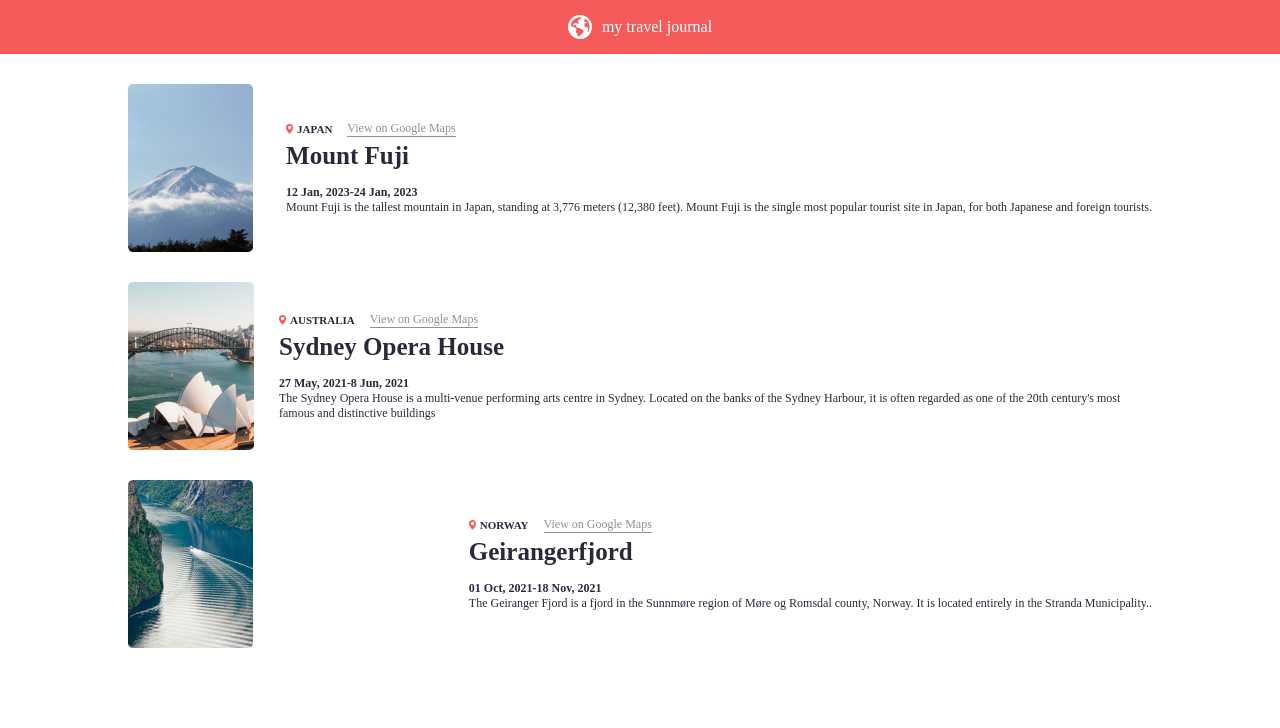
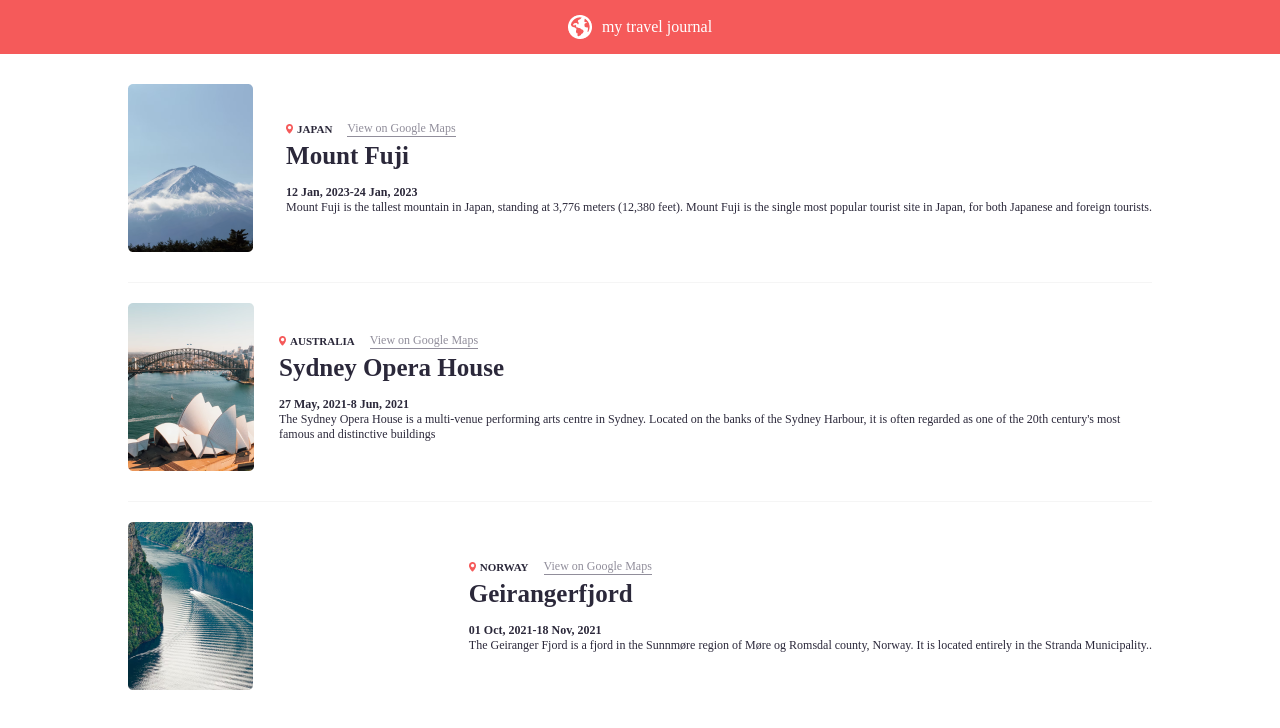
Before and after one commit to Sheriff-Oladimeji/travel-journal-website, a React (Create React App) app: page / in a window 1280 px wide. Shown: the top 728 px of the page. Built offline with nearby package versions, Linux system fonts and the light colour scheme.

Commit message:
add styling to css

```diff
--- a/src/index.css
+++ b/src/index.css
@@ -38,9 +38,13 @@ nav a{
   justify-content:space-between;
   gap: 25px;
   font-size: var(--small);
-  margin-bottom: 30px;
+  margin-bottom: 20px;
+  padding-bottom: 30px;
+  border-bottom: var(--line) 1px solid;
 }
-
+.card:last-of-type{
+  border: none;
+}
 .card-location{
   display: flex;
   gap: 15px;
```
